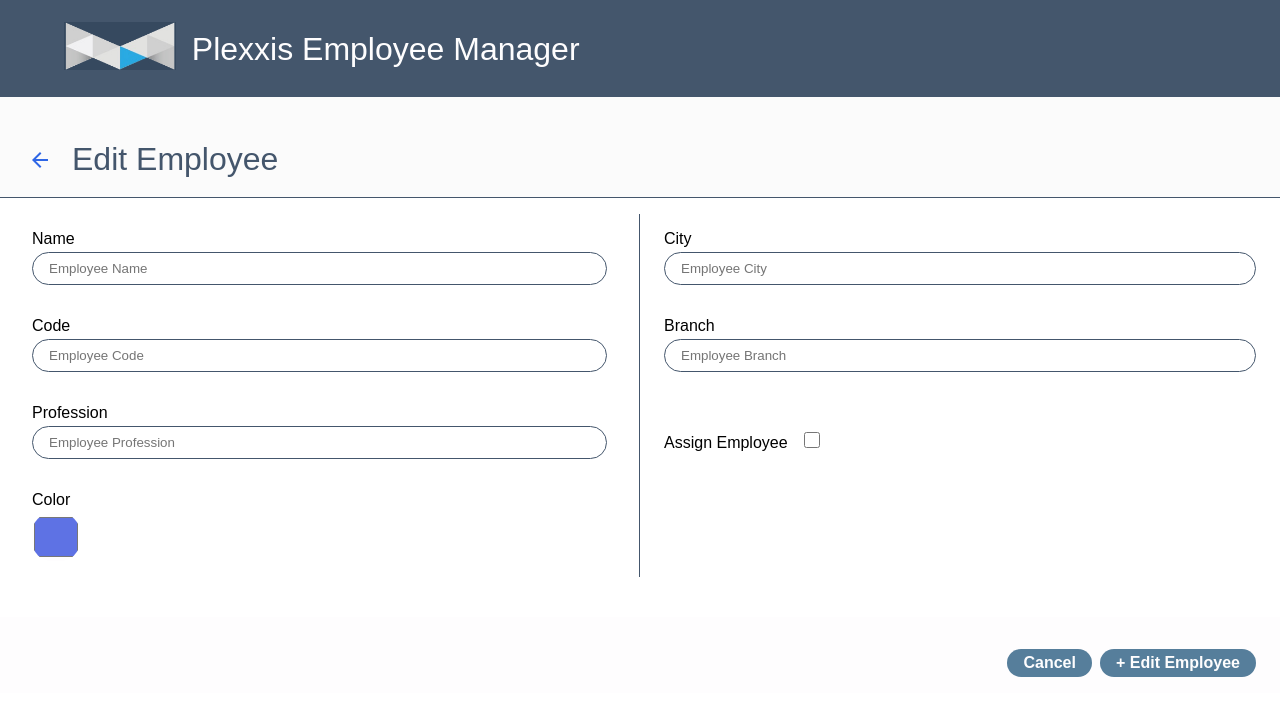
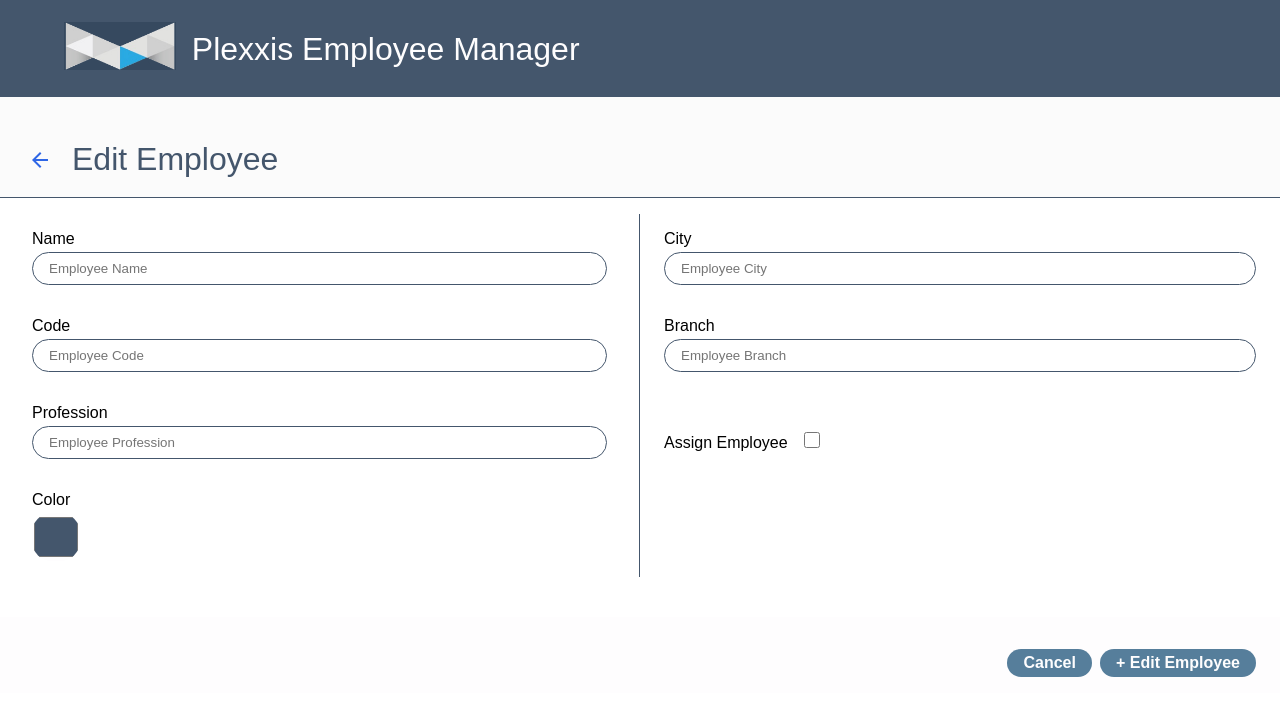
Before and after one commit to Katiamsa11/plexxis-fullstack-js-crud-exercise, a React (Create React App) app in the folder client/: page /employee/edit/1 in a window 1280 px wide. Shown: the top 716 px of the page. Built offline with nearby package versions, Linux system fonts and the light colour scheme.

Commit message:
tested for any bugs and finalized project

```diff
--- a/client/public/index.html
+++ b/client/public/index.html
@@ -2,7 +2,7 @@
 <html lang="en">
   <head>
     <meta charset="utf-8" />
-    <link rel="icon" href="./icon.png" />
+    <link rel="icon" href="./ico.png" />
     <meta name="viewport" content="width=device-width, initial-scale=1" />
     <meta name="theme-color" content="#000000" />
     <meta
--- a/client/src/App.js
+++ b/client/src/App.js
@@ -9,7 +9,7 @@ function App() {
   return (
     <div className="App">
       <BrowserRouter>
-      <HeaderPage />
+        <HeaderPage />
         <Routes>
           <Route path="/" element={<EmployeesPage />} />
           <Route path="/employees/add-new" element={<NewEmployeePage />} />
--- a/client/src/pages/EmployeeForm/EditEmployeePage.js
+++ b/client/src/pages/EmployeeForm/EditEmployeePage.js
@@ -17,7 +17,7 @@ function EditEmployeePage() {
   const [code, setCode] = useState("");
   const [city, setCity] = useState("");
   const [profession, setProfession] = useState("");
-  const [color, setColor] = useState("#5e72e4");
+  const [color, setColor] = useState("#44566C");
   const [branch, setBranch] = useState("");
   const [assigned, setAssigned] = useState(false);
 
@@ -110,7 +110,6 @@ function EditEmployeePage() {
     setName("");
     setCode("");
     setProfession("");
-    setColor("");
     setCity("");
     setBranch("");
     setAssigned("");
--- a/client/src/pages/EmployeeForm/NewEmployeePage.js
+++ b/client/src/pages/EmployeeForm/NewEmployeePage.js
@@ -17,7 +17,7 @@ function NewEmployeePage() {
   const [code, setCode] = useState("");
   const [city, setCity] = useState("");
   const [profession, setProfession] = useState("");
-  const [color, setColor] = useState("#5e72e4");
+  const [color, setColor] = useState("#44566C");
   const [branch, setBranch] = useState("");
   const [assigned, setAssigned] = useState(false);
 
@@ -108,7 +108,6 @@ function NewEmployeePage() {
     setName("");
     setCode("");
     setProfession("");
-    setColor("");
     setCity("");
     setBranch("");
     setAssigned("");
--- a/client/src/pages/EmployeesPage/EmployeesPage.js
+++ b/client/src/pages/EmployeesPage/EmployeesPage.js
@@ -3,7 +3,6 @@ import Table from "../../components/Table/Table";
 import LoadingPage from "../../components/Loading/LoadingPage";
 import imageDelete from "../../assets/icons/delete.svg";
 import imageEdit from "../../assets/icons/edit.svg";
-import sort from "../../assets/icons/sort.svg";
 import { fetchEmployees, TabTitle, deleteEmployee } from "../../utils/Utils";
 import { Link } from "react-router-dom";
 import "../EmployeesPage/EmployeesPage.scss";
@@ -43,7 +42,6 @@ function EmployeesPage() {
     },
     [reload]
   );
-
 
   const columns = useMemo(
     () => [
@@ -96,7 +94,7 @@ function EmployeesPage() {
             },
           },
           {
-            Header: <img className="sort" src={sort} alt="sorting icon"/>,
+            Header: "",
             accessor: (originalRow) => (
               <div>
                 <img
```
Also changed, not shown: client/src/components/Table/Table.js (+3 -4 lines), client/public/ico.png, client/src/assets/icons/sort.svg (deleted), client/src/components/Loading/LoadingPage.js (line endings or trailing spaces).
